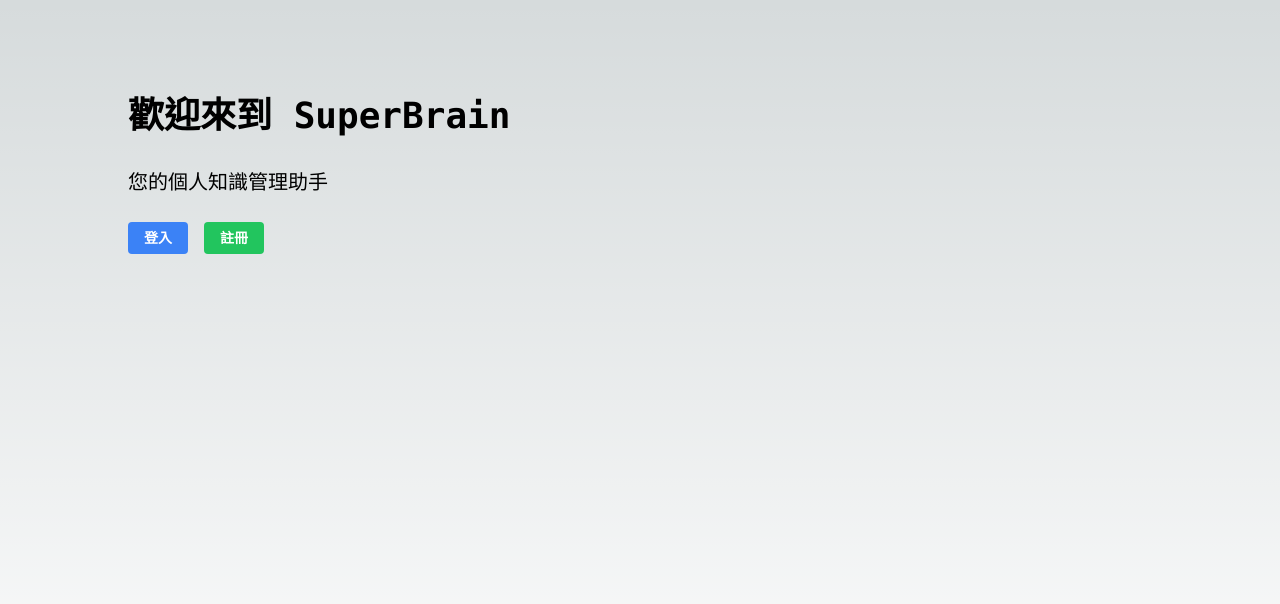
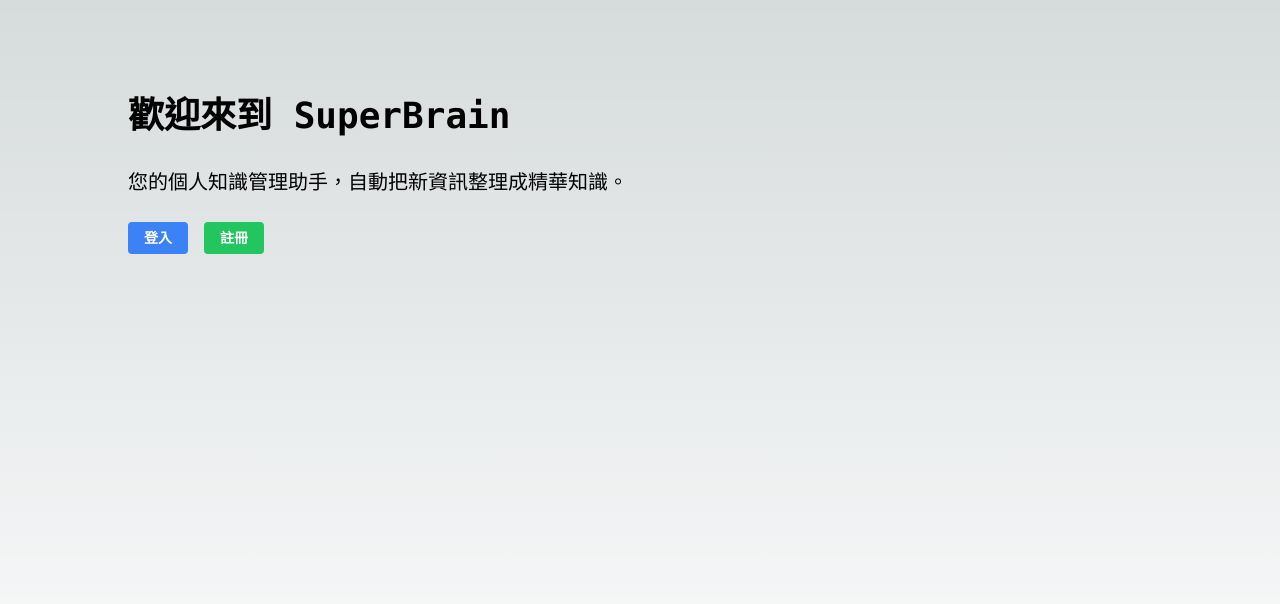
Before and after one commit to ahhwd/superbrain-cursor, a Next.js app: page / in a window 1280 px wide. Shown: the top 604 px of the page. Built offline with nearby package versions, Linux system fonts and the light colour scheme.

Commit message:
更新 SuperBrain 的描述文字

```diff
--- a/app/dashboard/page.tsx
+++ b/app/dashboard/page.tsx
@@ -16,7 +16,7 @@ export default function DashboardPage() {
       <div className="bg-white shadow-lg rounded-lg p-4 sm:p-6 mb-4 sm:mb-6">
         <h1 className="text-xl sm:text-2xl font-bold mb-2 sm:mb-4 text-gray-900">歡迎使用 SuperBrain</h1>
         <p className="text-gray-600 text-sm sm:text-base">
-          您的個人知識管理助手，幫助您整理和管理網頁內容。
+          您的個人知識管理助手，自動把新資訊整理成精華知識。
         </p>
       </div>
 
--- a/app/page.tsx
+++ b/app/page.tsx
@@ -3,7 +3,7 @@ export default function Home() {
     <main className="flex min-h-screen flex-col items-center justify-between p-24">
       <div className="z-10 max-w-5xl w-full items-center justify-between font-mono text-sm">
         <h1 className="text-4xl font-bold mb-8">歡迎來到 SuperBrain</h1>
-        <p className="text-xl mb-4">您的個人知識管理助手</p>
+        <p className="text-xl mb-4">您的個人知識管理助手，自動把新資訊整理成精華知識。</p>
         <div className="mt-8">
           <a href="/auth/signin" className="bg-blue-500 hover:bg-blue-700 text-white font-bold py-2 px-4 rounded">
             登入
```
